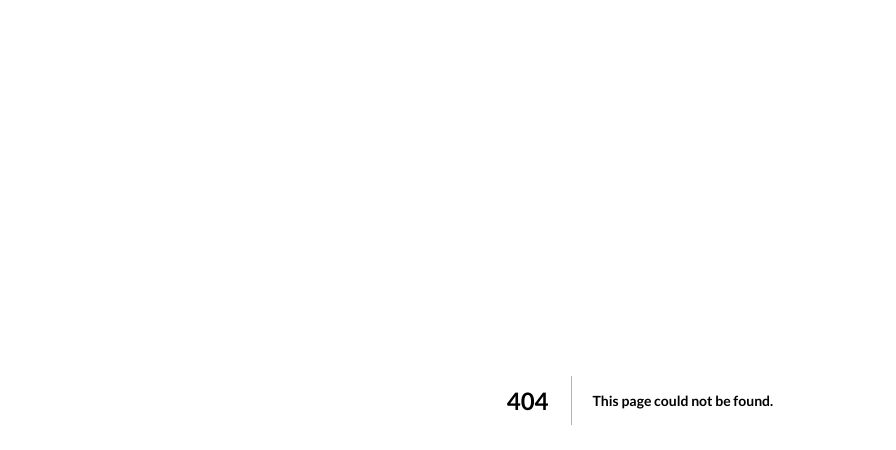
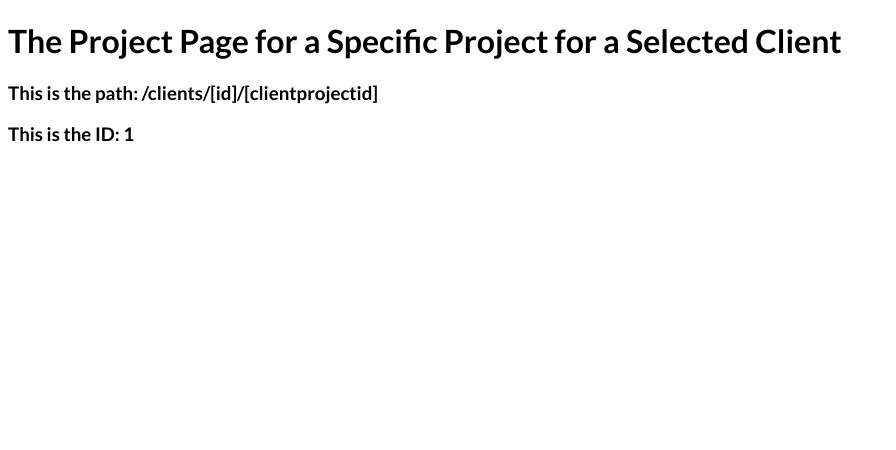
Before and after one commit to tobsirl/Nextjs, a Next.js app in the folder nextjs-example/: page /clients/1/1 in a window 1280 px wide. Before the commit this address had no page. Shown: the top 450 px of the page, without its empty margins (0-896 px from the left). Built offline with nearby package versions, Linux system fonts and the light colour scheme.

Commit message:
Nested Dynamic Routes and Paths

```diff
--- /dev/null
+++ b/nextjs-example/pages/clients/[id]/[clientprojectid].js
@@ -0,0 +1,12 @@
+import { useRouter } from 'next/router';
+export default function SelectedClientProjectPage() {
+  const router = useRouter();
+  console.log(router.query);
+  return (
+    <div>
+      <h1>The Project Page for a Specific Project for a Selected Client</h1>
+      <h3>{`This is the path: ${router.pathname}`}</h3>
+      <h3>{`This is the ID: ${router.query.clientprojectid}`}</h3>
+    </div>
+  );
+}
--- a/nextjs-example/pages/portfolio/[portfolioid].js
+++ b/nextjs-example/pages/portfolio/[portfolioid].js
@@ -2,12 +2,14 @@ import { useRouter } from 'next/router';
 
 export default function PortfolioProjectPage() {
   const router = useRouter();
+
   console.log(router.pathname);
   console.log(router.query.portfolioid);
 
   return (
     <div>
       <h1>The Portfolio Project Page</h1>
+      {router.pathname} --- {router.query.portfolioid}
     </div>
   );
 }
```
Also changed, not shown: nextjs-example/pages/clients/[id]/index.js (added, +11 -0 lines), nextjs-example/pages/clients/index.js (added, +8 -0 lines).
